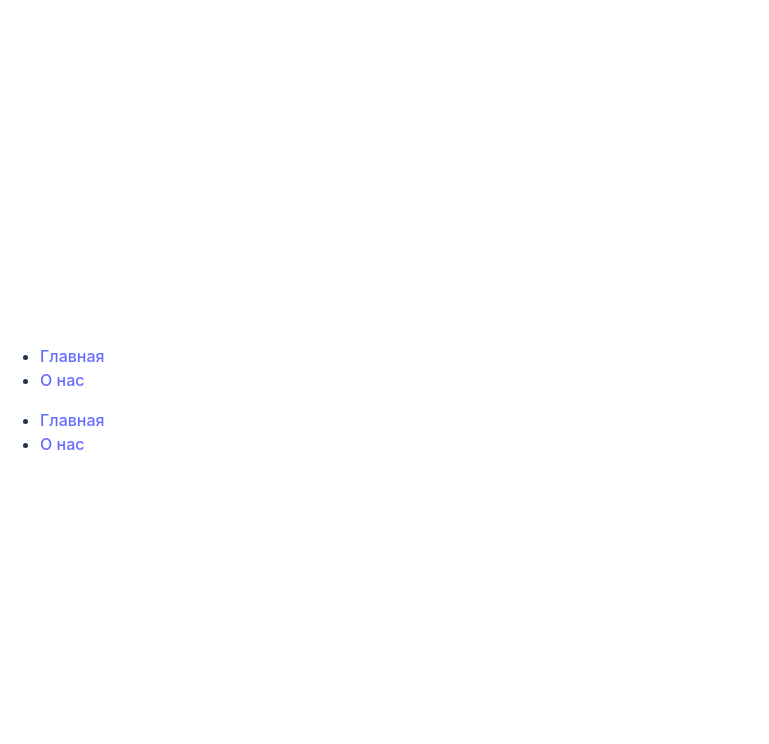
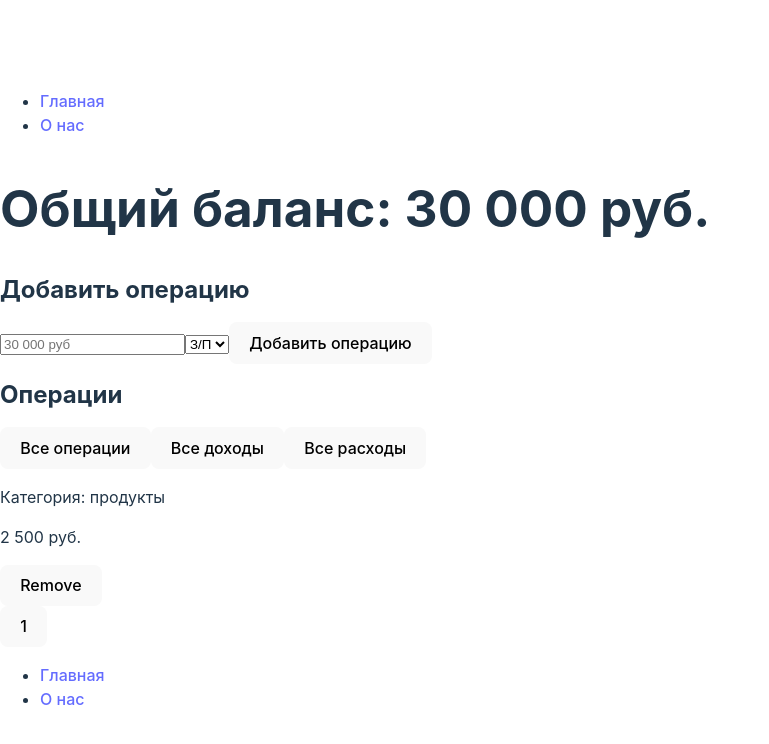
Before and after one commit to fqZell/react-budget, a React (Vite) app: page / in a window 1280 px wide. Shown: the top 744 px of the page, without its empty margins (0-769 px from the left). Built offline with nearby package versions, Linux system fonts and the light colour scheme.

Commit message:
Add base HTML

```diff
--- a/src/pages/AboutPage.jsx
+++ /dev/null
@@ -1,7 +0,0 @@
-const AboutPage = () => {
-    return (
-        <h1>About Page</h1>
-    )
-}
-
-export default AboutPage;
--- /dev/null
+++ b/src/pages/HomePage.jsx
@@ -0,0 +1,68 @@
+
+
+const HomePage = () => {
+    return (
+        <section>
+            <div className="container">
+                <header>
+                    <h1>Общий баланс: 30 000 руб.</h1>
+                </header>
+
+                <div className="form">
+                    <h2>Добавить операцию</h2>
+                    <form>
+                        <input type="text" name="total" placeholder="30 000 руб" />
+                        <select name="category">
+                            <option value="salary">З/П</option>
+                        </select>
+                        <button className="button">
+                            Добавить операцию
+                        </button>
+                    </form>
+                </div>
+
+                <div className="wrapper">
+                    <h2>Операции</h2>
+
+                    <div className="filter">
+                        <button className="filter__button">Все операции</button>
+                        <button className="filter__button">Все доходы</button>
+                        <button className="filter__button">Все расходы</button>
+                    </div>
+
+                    <div className="items">
+                        <div className="item">
+                            <div className="item__left">
+                                <div className="circle">
+
+                                </div>
+
+                                <p className="category">
+                                    Категория: продукты
+                                </p>
+                            </div>
+
+                            <div className="item__right">
+                                <p className="total">
+                                    2 500 руб.
+                                </p>
+
+                                <button className="item__button">
+                                    Remove
+                                </button>
+                            </div>
+                        </div>
+                    </div>
+
+                    <div className="pagination">
+                        <button className="pagination__button">
+                            <span>1</span>
+                        </button>
+                    </div>
+                </div>
+            </div>
+        </section>
+    )
+}
+
+export default HomePage;
--- a/src/pages/UserPage.jsx
+++ /dev/null
@@ -1,30 +0,0 @@
-import { useEffect, useState } from "react";
-import { useParams } from "react-router-dom";
-
-const UserPage = () => {
-    const params = useParams();
-
-    const [user, setUser] = useState({});
-    const [isLoading, setIsLoading] = useState(true);
-
-    useEffect(() => {
-        fetch(`https://jsonplaceholder.typicode.com/users/${params.id}`)
-        .then(response => response.json())
-        .then((data) => setUser(data))
-        .finally(() => setIsLoading(false));
-    }, []);
-
-    if(isLoading) {
-        return (
-            <h2>Идет загрузка пользователя с номером {params.id}</h2>
-        )
-    }
-
-    return (
-        <div>
-            <h1>{user.name}</h1>
-        </div>
-    )
-}
-
-export default UserPage;
```
Also changed, not shown: src/router/router.jsx (+3 -8 lines).
